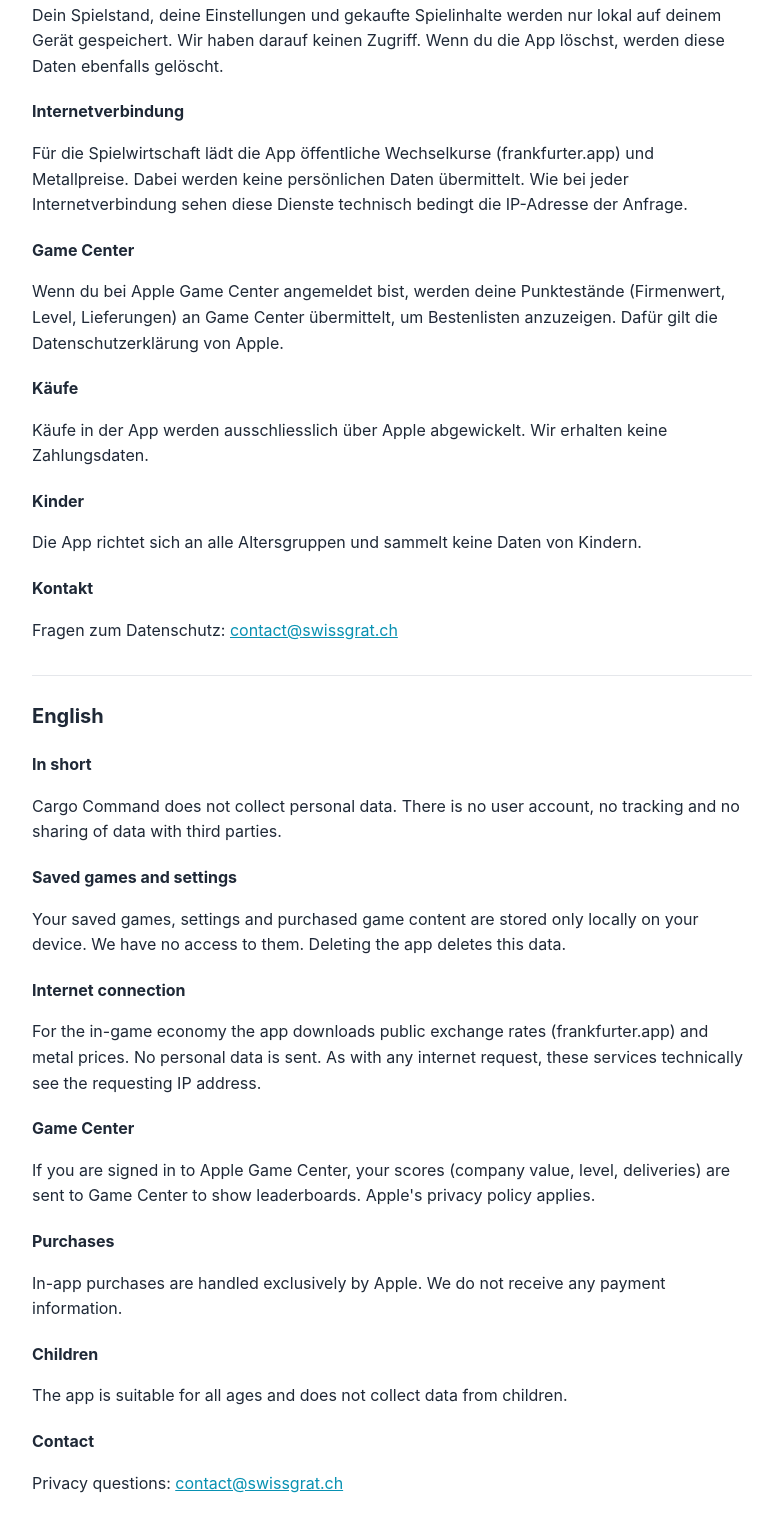
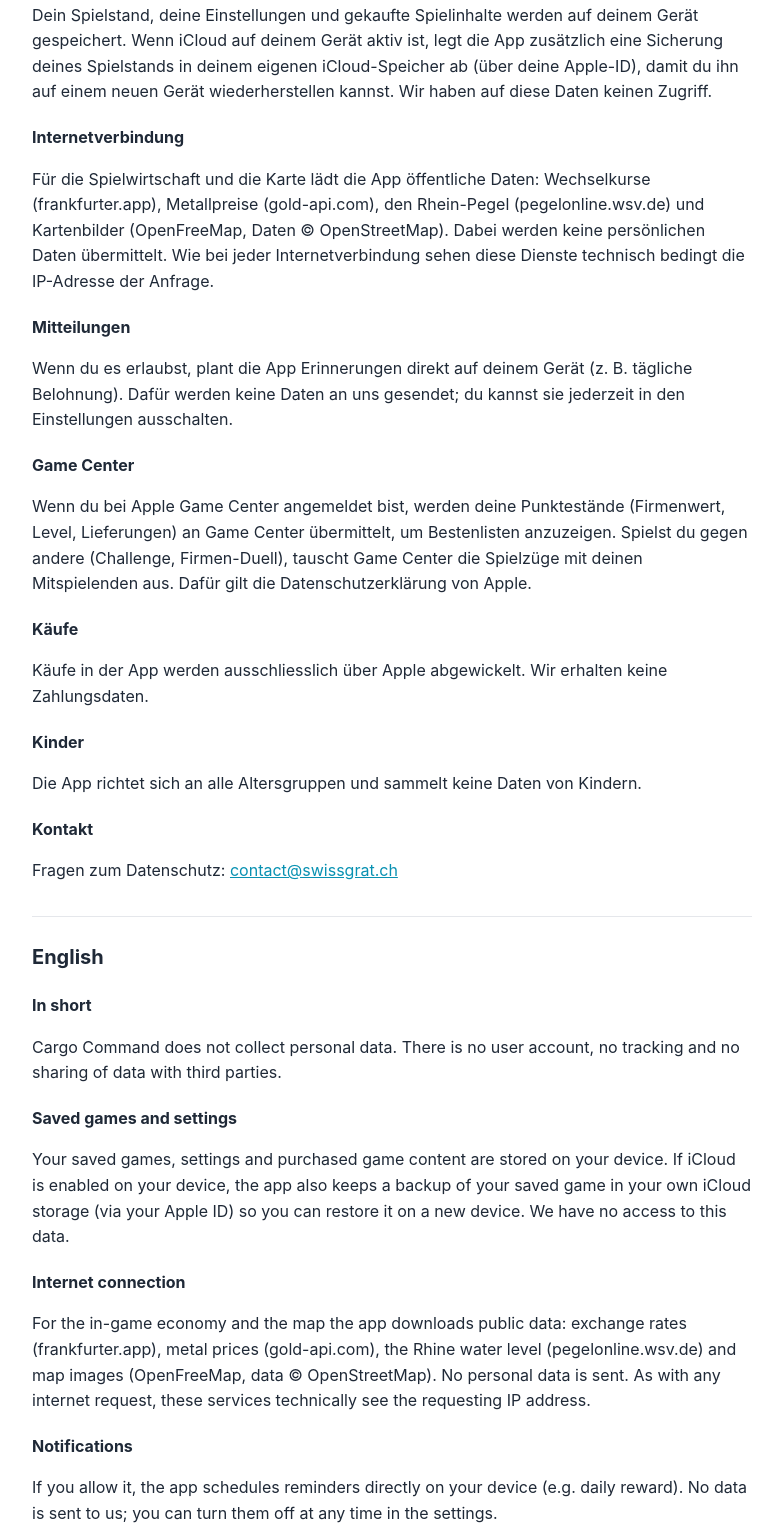
Before and after one commit to CargoCommand/cargo-command, a plain HTML site: page privacy.html in a window 1280 px wide. Shown: the part 374-1904 px from the top of the page, without its empty margins (248-1031 px from the left). Drawn offline with Linux system fonts and the light colour scheme.

Commit message:
Datenschutz: iCloud-Sicherung, Kartendaten, Rhein-Pegel, Mitteilungen und Game-Center-Duelle ergänzt
Co-Authored-By: Claude Opus 5.5 <noreply@anthropic.com>

```diff
--- a/privacy.html
+++ b/privacy.html
@@ -20,17 +20,19 @@
 <body>
 <main>
   <h1>Cargo Command</h1>
-  <p class="muted">Datenschutzerklärung · Privacy Policy · Stand / Last updated: 31.10.2026</p>
+  <p class="muted">Datenschutzerklärung · Privacy Policy · Stand / Last updated: 16.11.2026</p>
 
   <h2>Deutsch</h2>
   <h3>Kurz gesagt</h3>
   <p>Cargo Command sammelt keine persönlichen Daten. Es gibt kein Benutzerkonto, kein Tracking und keine Weitergabe von Daten an Dritte.</p>
   <h3>Spielstände und Einstellungen</h3>
-  <p>Dein Spielstand, deine Einstellungen und gekaufte Spielinhalte werden nur lokal auf deinem Gerät gespeichert. Wir haben darauf keinen Zugriff. Wenn du die App löschst, werden diese Daten ebenfalls gelöscht.</p>
+  <p>Dein Spielstand, deine Einstellungen und gekaufte Spielinhalte werden auf deinem Gerät gespeichert. Wenn iCloud auf deinem Gerät aktiv ist, legt die App zusätzlich eine Sicherung deines Spielstands in deinem eigenen iCloud-Speicher ab (über deine Apple-ID), damit du ihn auf einem neuen Gerät wiederherstellen kannst. Wir haben auf diese Daten keinen Zugriff.</p>
   <h3>Internetverbindung</h3>
-  <p>Für die Spielwirtschaft lädt die App öffentliche Wechselkurse (frankfurter.app) und Metallpreise. Dabei werden keine persönlichen Daten übermittelt. Wie bei jeder Internetverbindung sehen diese Dienste technisch bedingt die IP-Adresse der Anfrage.</p>
+  <p>Für die Spielwirtschaft und die Karte lädt die App öffentliche Daten: Wechselkurse (frankfurter.app), Metallpreise (gold-api.com), den Rhein-Pegel (pegelonline.wsv.de) und Kartenbilder (OpenFreeMap, Daten © OpenStreetMap). Dabei werden keine persönlichen Daten übermittelt. Wie bei jeder Internetverbindung sehen diese Dienste technisch bedingt die IP-Adresse der Anfrage.</p>
+  <h3>Mitteilungen</h3>
+  <p>Wenn du es erlaubst, plant die App Erinnerungen direkt auf deinem Gerät (z. B. tägliche Belohnung). Dafür werden keine Daten an uns gesendet; du kannst sie jederzeit in den Einstellungen ausschalten.</p>
   <h3>Game Center</h3>
-  <p>Wenn du bei Apple Game Center angemeldet bist, werden deine Punktestände (Firmenwert, Level, Lieferungen) an Game Center übermittelt, um Bestenlisten anzuzeigen. Dafür gilt die Datenschutzerklärung von Apple.</p>
+  <p>Wenn du bei Apple Game Center angemeldet bist, werden deine Punktestände (Firmenwert, Level, Lieferungen) an Game Center übermittelt, um Bestenlisten anzuzeigen. Spielst du gegen andere (Challenge, Firmen-Duell), tauscht Game Center die Spielzüge mit deinen Mitspielenden aus. Dafür gilt die Datenschutzerklärung von Apple.</p>
   <h3>Käufe</h3>
   <p>Käufe in der App werden ausschliesslich über Apple abgewickelt. Wir erhalten keine Zahlungsdaten.</p>
   <h3>Kinder</h3>
@@ -42,11 +44,13 @@
   <h3>In short</h3>
   <p>Cargo Command does not collect personal data. There is no user account, no tracking and no sharing of data with third parties.</p>
   <h3>Saved games and settings</h3>
-  <p>Your saved games, settings and purchased game content are stored only locally on your device. We have no access to them. Deleting the app deletes this data.</p>
+  <p>Your saved games, settings and purchased game content are stored on your device. If iCloud is enabled on your device, the app also keeps a backup of your saved game in your own iCloud storage (via your Apple ID) so you can restore it on a new device. We have no access to this data.</p>
   <h3>Internet connection</h3>
-  <p>For the in-game economy the app downloads public exchange rates (frankfurter.app) and metal prices. No personal data is sent. As with any internet request, these services technically see the requesting IP address.</p>
+  <p>For the in-game economy and the map the app downloads public data: exchange rates (frankfurter.app), metal prices (gold-api.com), the Rhine water level (pegelonline.wsv.de) and map images (OpenFreeMap, data © OpenStreetMap). No personal data is sent. As with any internet request, these services technically see the requesting IP address.</p>
+  <h3>Notifications</h3>
+  <p>If you allow it, the app schedules reminders directly on your device (e.g. daily reward). No data is sent to us; you can turn them off at any time in the settings.</p>
   <h3>Game Center</h3>
-  <p>If you are signed in to Apple Game Center, your scores (company value, level, deliveries) are sent to Game Center to show leaderboards. Apple's privacy policy applies.</p>
+  <p>If you are signed in to Apple Game Center, your scores (company value, level, deliveries) are sent to Game Center to show leaderboards. When you play against others (challenge, company duel), Game Center exchanges the game moves with the other players. Apple's privacy policy applies.</p>
   <h3>Purchases</h3>
   <p>In-app purchases are handled exclusively by Apple. We do not receive any payment information.</p>
   <h3>Children</h3>
```
